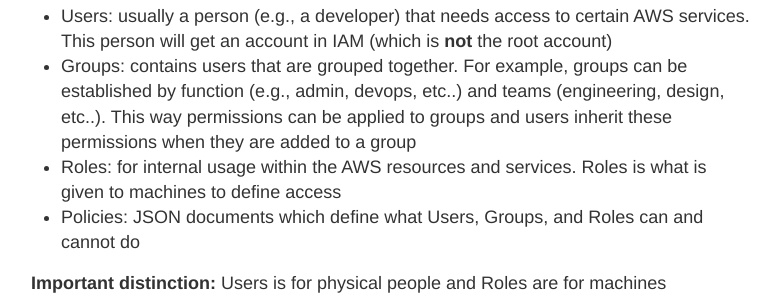
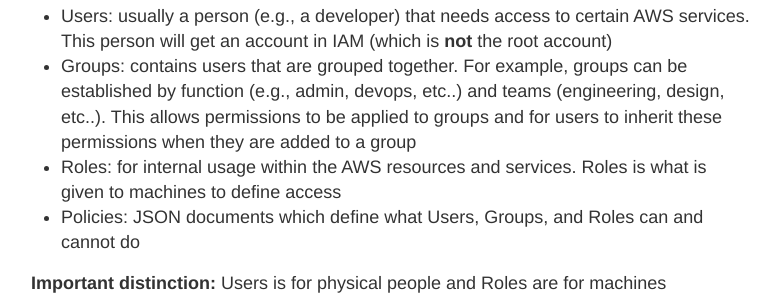
Before and after one commit to gutucristian/gutucristian.github.io, a Jekyll site: the page built from _posts/2020-06-17-Amazon-Web-Services-(AWS).md, in a window 1280 px wide and 900 px high, scrolled down 1276 px. Shown: the part 204-504 px from the top of the window, without its empty margins (249-1029 px from the left). Built offline with Jekyll 4.4.1, drawn with Linux system fonts in a browser that asks for light colours; our own code applies the rules of GitHub Pages for plain Markdown files.

Commit message:
Update 2020-06-17-Amazon-Web-Services-(AWS).md

```diff
--- a/_posts/2020-06-17-Amazon-Web-Services-(AWS).md
+++ b/_posts/2020-06-17-Amazon-Web-Services-(AWS).md
@@ -37,7 +37,7 @@
 
 At a high level, IAM has:
 - Users: usually a person (e.g., a developer) that needs access to certain AWS services. This person will get an account in IAM (which is **not** the root account)
-- Groups: contains users that are grouped together. For example, groups can be established by function (e.g., admin, devops, etc..) and teams (engineering, design, etc..). This way permissions can be applied to groups and users inherit these permissions when they are added to a group
+- Groups: contains users that are grouped together. For example, groups can be established by function (e.g., admin, devops, etc..) and teams (engineering, design, etc..). This allows permissions to be applied to groups and for users to inherit these permissions when they are added to a group
 - Roles: for internal usage within the AWS resources and services. Roles is what is given to machines to define access
 - Policies: JSON documents which define what Users, Groups, and Roles can and cannot do
 
```
